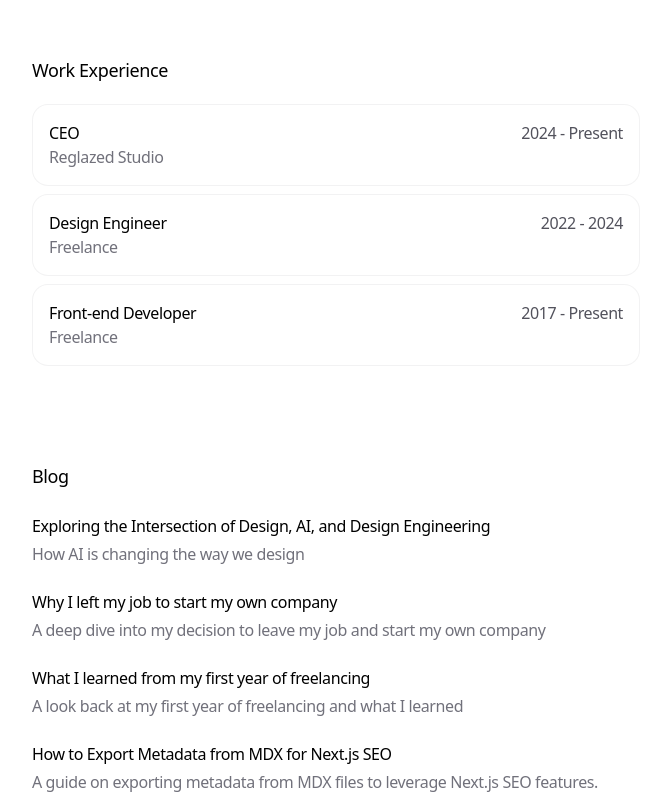
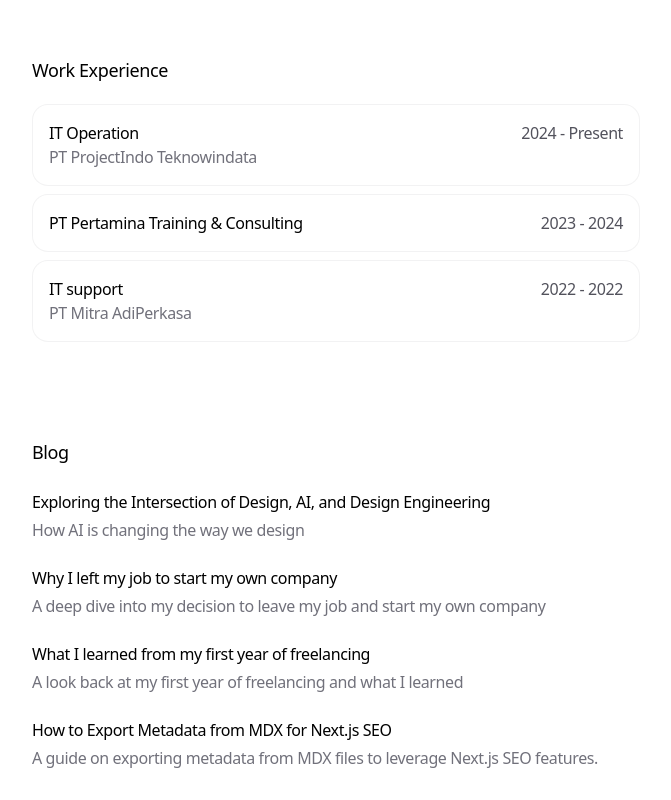
Before and after one commit to whudn/my, a Next.js app: page / in a window 1280 px wide. Shown: the part 640-1440 px from the top of the page, without its empty margins (304-975 px from the left). Built offline with nearby package versions, Linux system fonts and the light colour scheme.

Commit message:
Update work experience and social links in data.ts

```diff
--- a/app/data.ts
+++ b/app/data.ts
@@ -49,27 +49,27 @@
 
 export const WORK_EXPERIENCE: WorkExperience[] = [
   {
-    company: 'Reglazed Studio',
-    title: 'CEO',
+    company: 'PT ProjectIndo Teknowindata',
+    title: 'IT Operation',
     start: '2024',
     end: 'Present',
-    link: 'https://ibelick.com',
+    link: '#',
     id: 'work1',
   },
   {
-    company: 'Freelance',
-    title: 'Design Engineer',
-    start: '2022',
+    company: '',
+    title: 'PT Pertamina Training & Consulting',
+    start: '2023',
     end: '2024',
-    link: 'https://ibelick.com',
+    link: '#',
     id: 'work2',
   },
   {
-    company: 'Freelance',
-    title: 'Front-end Developer',
-    start: '2017',
-    end: 'Present',
-    link: 'https://ibelick.com',
+    company: 'PT Mitra AdiPerkasa',
+    title: 'IT support',
+    start: '2022',
+    end: '2022',
+    link: '#',
     id: 'work3',
   },
 ]
@@ -106,20 +106,20 @@
 export const SOCIAL_LINKS: SocialLink[] = [
   {
     label: 'Github',
-    link: 'https://github.com/ibelick',
+    link: 'https://github.com/whudn',
   },
   {
     label: 'Twitter',
-    link: 'https://twitter.com/ibelick',
+    link: 'https://twitter.com/whudn',
   },
   {
     label: 'LinkedIn',
-    link: 'https://www.linkedin.com/in/ibelick',
+    link: 'https://www.linkedin.com/in/whudn',
   },
   {
     label: 'Instagram',
-    link: 'https://www.instagram.com/ibelick',
+    link: 'https://www.instagram.com/whudn_',
   },
 ]
 
-export const EMAIL = 'your@email.com'
+export const EMAIL = 'w.ahyu@outlook.com'
```
